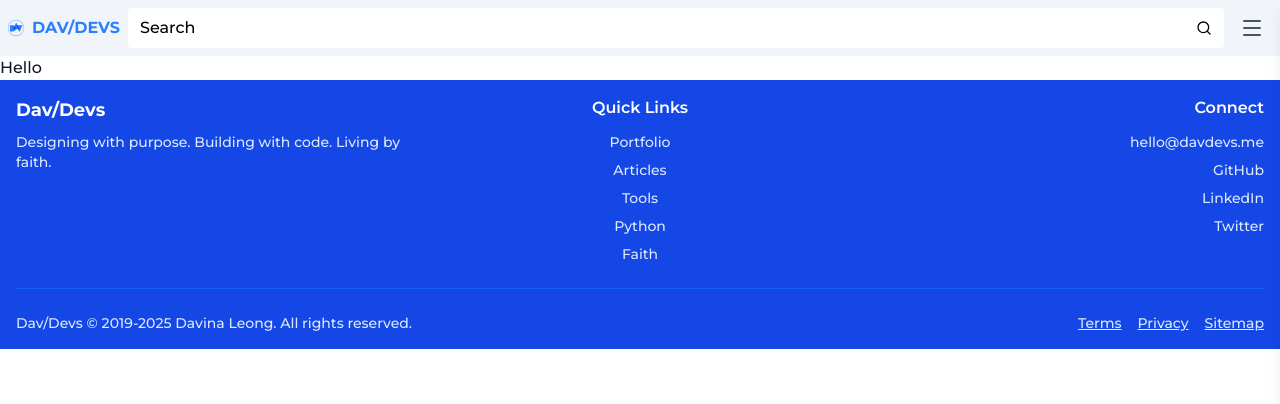
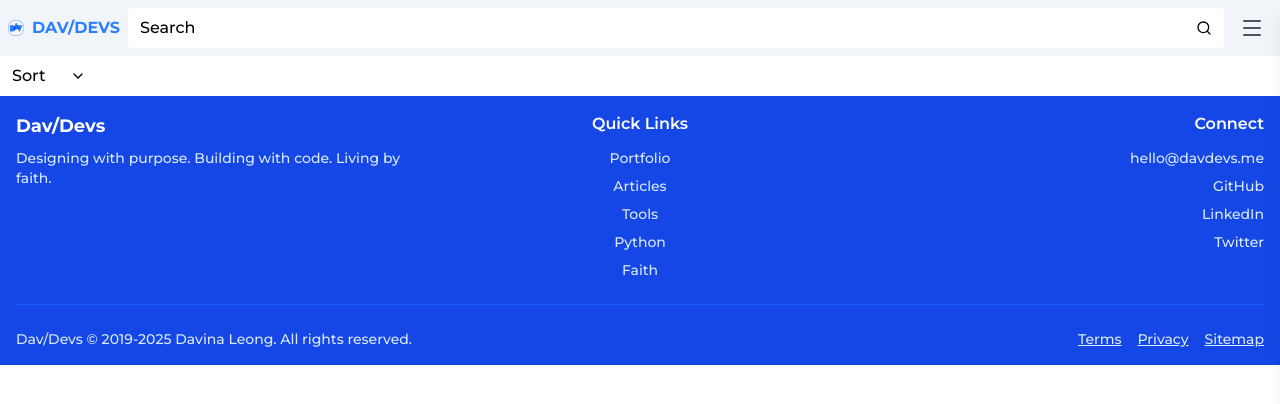
Before and after one commit to davinaleong/proj-davdevs-2025, a Next.js app: page / in a window 1280 px wide. Shown: the top 404 px of the page. Built offline with nearby package versions, Linux system fonts and the light colour scheme.

Commit message:
WIP SortInput component

```diff
--- /dev/null
+++ b/app/components/SortInput.tsx
@@ -0,0 +1,73 @@
+'use client'
+
+import { useState } from 'react'
+import { ChevronDown, ChevronUp } from "lucide-react"
+
+interface SortOption {
+  label: string;
+  value: string;
+}
+
+interface SortInputProps {
+  options?: SortOption[];
+  value?: string;
+  onChange?: (value: string) => void;
+  className?: string;
+}
+
+const DEFAULT_OPTIONS: SortOption[] = [
+  { label: 'A-Z', value: 'asc' },
+  { label: 'Z-A', value: 'desc' },
+  { label: 'Newest', value: 'newest' },
+  { label: 'Oldest', value: 'oldest' }
+];
+
+export default function SortInput({
+  options = DEFAULT_OPTIONS,
+  value = '',
+  onChange,
+  className = ""
+}: SortInputProps) {
+  const [isOpen, setIsOpen] = useState(false);
+
+  const selectedOption = options.find(option => option.value === value);
+  const displayLabel = selectedOption ? selectedOption.label : 'Sort';
+
+  const handleToggle = () => {
+    setIsOpen(!isOpen);
+  };
+
+  const handleSelect = (optionValue: string) => {
+    onChange?.(optionValue);
+    setIsOpen(false);
+  };
+
+  return (
+    <div className={`relative ${className}`}>
+      <div className="flex items-center text-black bg-white dark:bg-blue-300 rounded-sm overflow-hidden">
+        <span className="px-3 py-2">{displayLabel}</span>
+        <button
+          type="button"
+          onClick={handleToggle}
+          className="px-3 py-2 cursor-pointer hover:opacity-80"
+        >
+          {isOpen ? <ChevronUp size={16} /> : <ChevronDown size={16} />}
+        </button>
+      </div>
+
+      {isOpen && (
+        <ul className="absolute top-full left-0 right-0 z-10 mt-1 text-black bg-white dark:bg-blue-300 rounded-sm shadow-lg border border-gray-200 dark:border-gray-600">
+          {options.map((option) => (
+            <li
+              key={option.value}
+              onClick={() => handleSelect(option.value)}
+              className="px-3 py-2 cursor-pointer hover:bg-gray-100 dark:hover:bg-blue-400 transition-colors"
+            >
+              {option.label}
+            </li>
+          ))}
+        </ul>
+      )}
+    </div>
+  );
+}
--- a/app/page.tsx
+++ b/app/page.tsx
@@ -1,7 +1,11 @@
+'use client'
+
+import SortInput from './components/SortInput'
+
 export default function Home() {
   return (
     <div>
-      Hello
+      <SortInput />
     </div>
   );
 }
```
